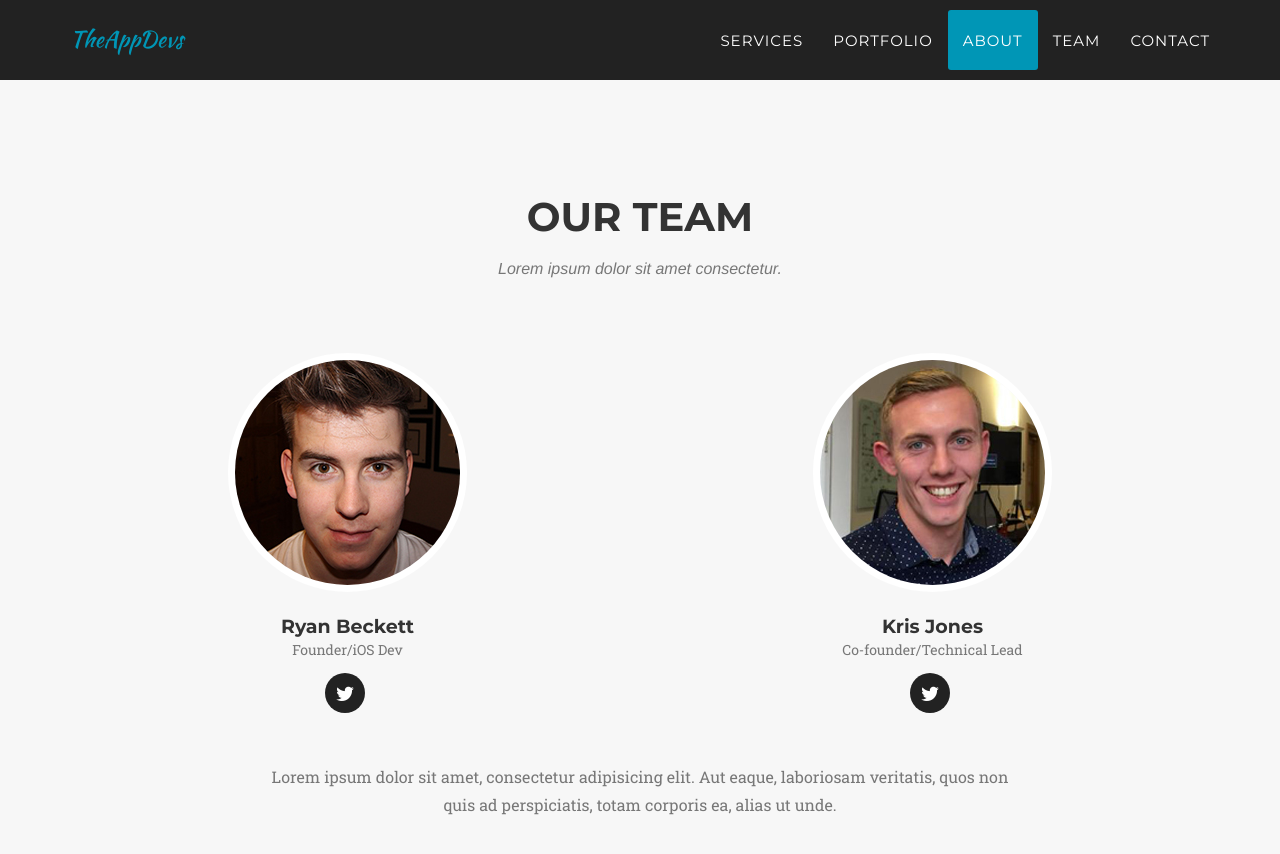
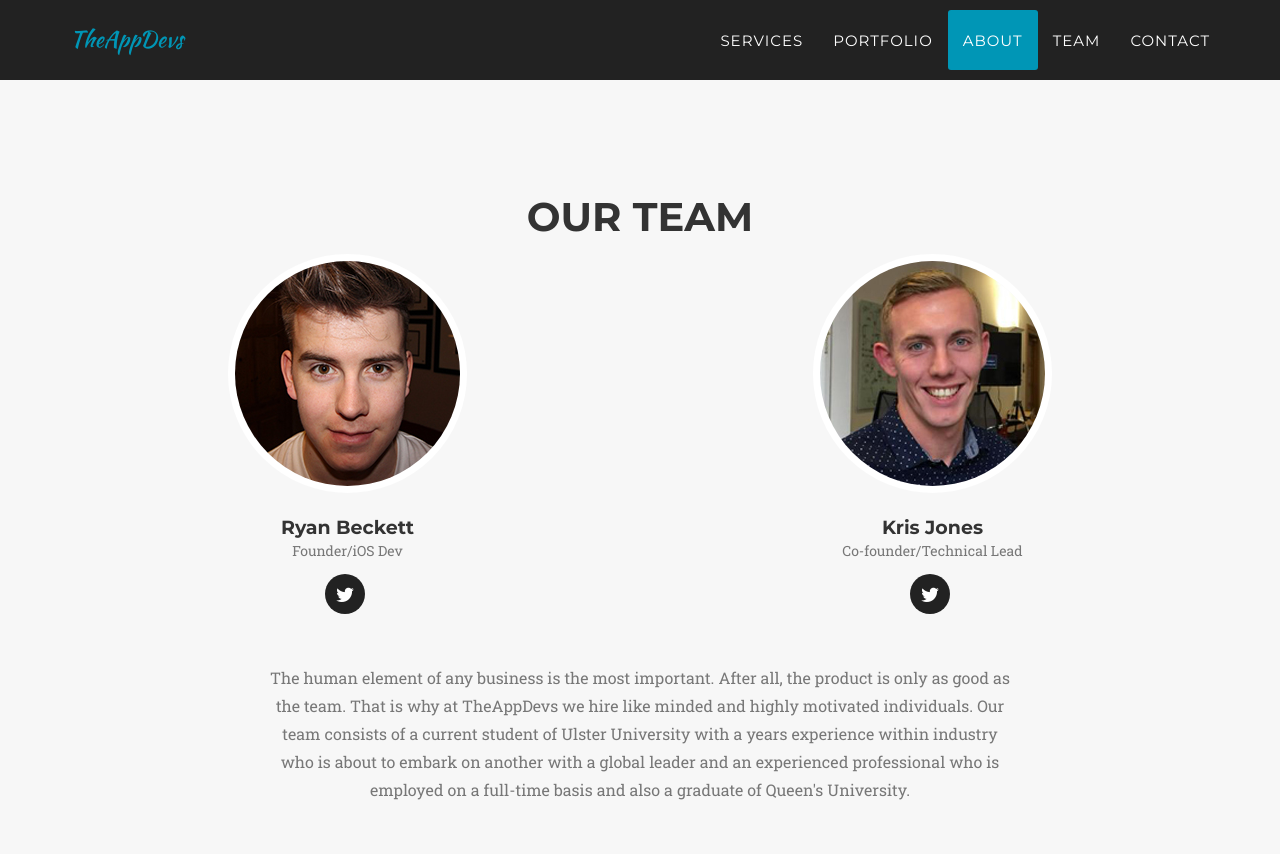
Before and after one commit to TheAppDevs/website, a Jekyll site: the page built from index.html, in a window 1280 px wide and 900 px high, scrolled down 4053 px. Shown: the top 854 px of the window. Built offline with Jekyll 4.4.1, drawn with Linux system fonts in a browser that asks for light colours; some web fonts are replaced.

Commit message:
Updated 'Our Team' section.

```diff
--- a/_includes/team.html
+++ b/_includes/team.html
@@ -4,7 +4,6 @@
             <div class="row">
                 <div class="col-lg-12 text-center">
                     <h2 class="section-heading">Our Team</h2>
-                    <h3 class="section-subheading text-muted">Lorem ipsum dolor sit amet consectetur.</h3>
                 </div>
             </div>
             <div class="row">
@@ -30,7 +29,10 @@
             </div>
             <div class="row">
                 <div class="col-lg-8 col-lg-offset-2 text-center">
-                    <p class="large text-muted">Lorem ipsum dolor sit amet, consectetur adipisicing elit. Aut eaque, laboriosam veritatis, quos non quis ad perspiciatis, totam corporis ea, alias ut unde.</p>
+                    <p class="large text-muted">The human element of any business is the most important. After all,
+                                                the product is only as good as the team. That is why at TheAppDevs we hire like minded and highly motivated individuals.
+                                                Our team consists of a current student of Ulster University with a years experience within industry who is about to embark on another with a global leader
+                                                and an experienced professional who is employed on a full-time basis and also a graduate of Queen's University.</p>
                 </div>
             </div>
         </div>
```
